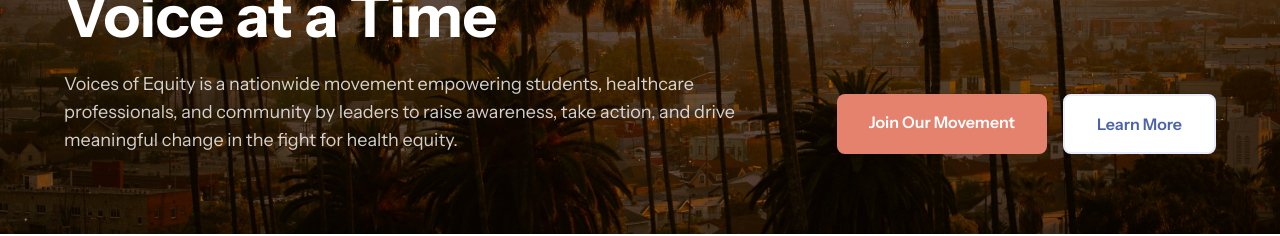
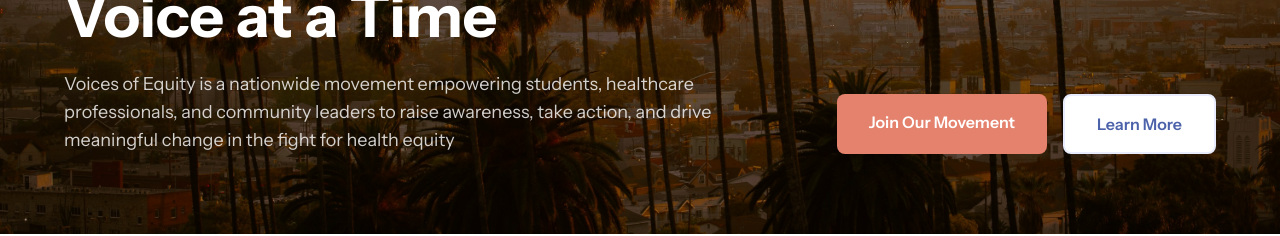
Before and after one commit to llama2268/voices-of-equity, a Next.js app: page / in a window 1280 px wide. Shown: the part 374-610 px from the top of the page. Built offline with nearby package versions, Linux system fonts and the light colour scheme.

Commit message:
minor changes

```diff
--- a/src/app/page.tsx
+++ b/src/app/page.tsx
@@ -10,7 +10,7 @@ export default function HomePage() {
     <PageLayout fullWidth>
       <Hero
         title="Building a More Equitiable Future, One Voice at a Time"
-        description="Voices of Equity is a nationwide movement empowering students, healthcare professionals, and community by leaders to raise awareness, take action, and drive meaningful change in the fight for health equity."
+        description="Voices of Equity is a nationwide movement empowering students, healthcare professionals, and community leaders to raise awareness, take action, and drive meaningful change in the fight for health equity"
       />
 
       {/* Mission Statement */}
```
